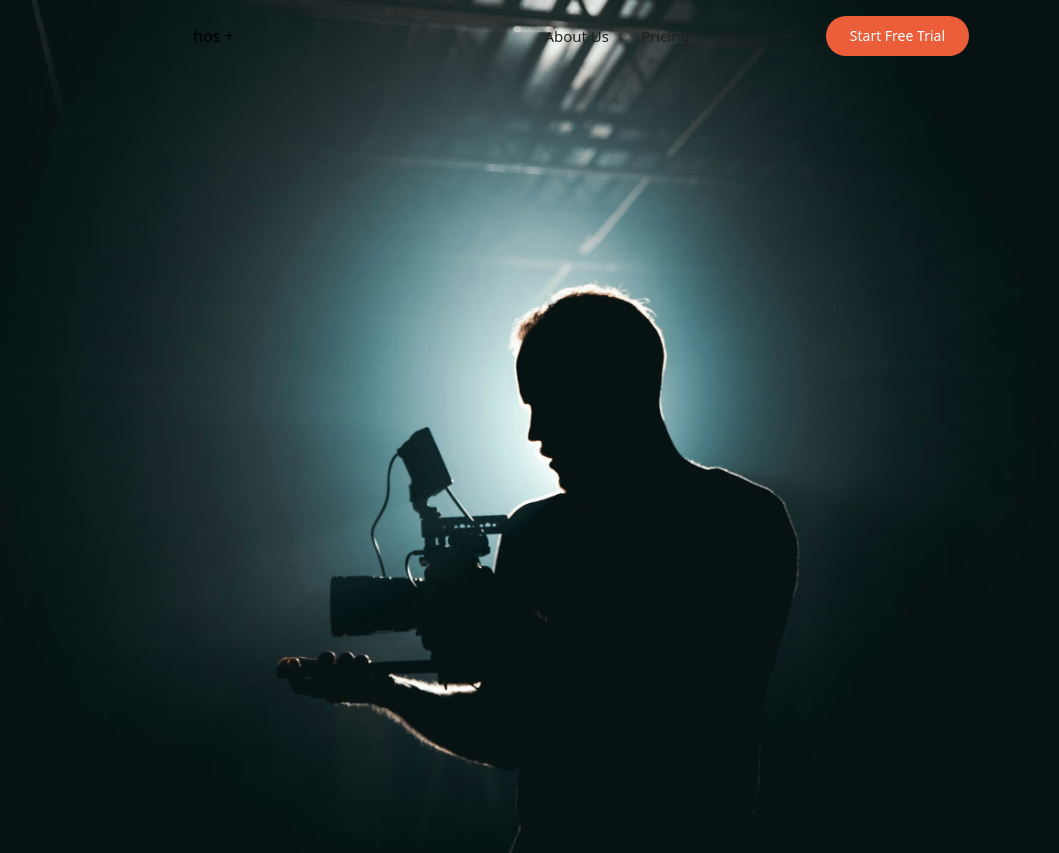
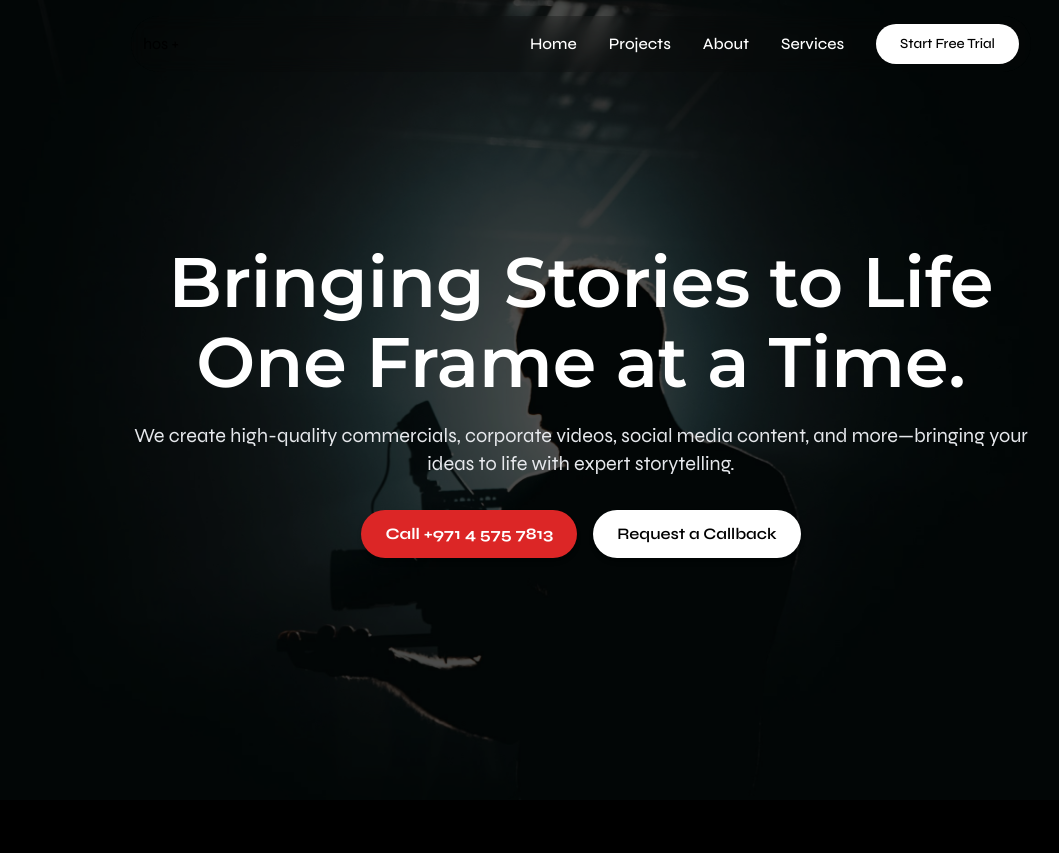
Before and after one commit to Tarun7746/project1, a React (Create React App) app: page / in a window 1280 px wide. Shown: the whole page, without its empty margins (59-1118 px from the left). After the commit the page ends 800 px from the top, so only its background shows below. Built offline with nearby package versions, Linux system fonts and the light colour scheme.

Commit message:
twetwetw

```diff
--- a/src/App.css
+++ b/src/App.css
@@ -1,8 +1,10 @@
+@import url("https://fonts.googleapis.com/css2?family=Syne:wght@400..800&display=swap");
+@import url("https://fonts.googleapis.com/css2?family=Montserrat:ital,wght@0,100..900;1,100..900&family=Syne:wght@400..800&display=swap");
 :root {
   --background: #ffffff;
   --foreground: #171717;
-  --primary-color: #ec5e3a;
-  --primary-hover: #eb4b23;
+  --primary-color: #dc2626;
+  --primary-hover: #b91c1c;
   --red: #e30a0a;
   --white: #fff;
   --black: #000000;
@@ -10,6 +12,8 @@
   --grey-text: #6b6b6b;
   --light-grey: #707070;
   --light-footer-grey: #d1d5dc;
+  --syne_font_family: "Syne", "Syne Placeholder", sans-serif;
+  --monseret_font: "Montserrat", sans-serif;
 }
 
 .primary_color_hover:hover {
@@ -21,4 +25,11 @@ button {
 }
 body {
   background-color: var(--black);
+  font-family: var(--syne_font_family);
 }
+.header_custnmStyle {
+  backdrop-filter: blur(9px);
+  background-color: rgba(13, 13, 13, 0.2);
+  border-radius: 44px;
+  opacity: 1;
+}
--- a/src/components/pages/Home.js
+++ b/src/components/pages/Home.js
@@ -1,14 +1,12 @@
 import React from "react";
 import Header from "../sections/Header";
-import heroImg from "../../Assets/heroSectionImg.avif";
+import HeroSection from "../sections/HeroSection";
 
 export default function Home() {
   return (
     <div>
       <Header />
-      <div className="heroSection">
-        <img src={heroImg} alt="heroImg"></img>
-      </div>
+      <HeroSection />
     </div>
   );
 }
--- a/src/components/sections/Header.js
+++ b/src/components/sections/Header.js
@@ -21,26 +21,37 @@ export default function Header() {
 
   const navigationItems = [
     {
-      href: "/about",
-      label: "About Us",
+      href: "/Home",
+      label: "Home",
       ariaLabel: "Learn more about our company",
     },
-    { href: "/pricing", label: "Pricing", ariaLabel: "View our pricing plans" },
+
     {
       href: "/blogs",
-      label: "Resources",
+      label: "Projects",
+      ariaLabel: "Access our resources and documentation",
+    },
+
+    {
+      href: "/blogs",
+      label: "About",
+      ariaLabel: "Access our resources and documentation",
+    },
+    {
+      href: "/blogs",
+      label: "Services",
       ariaLabel: "Access our resources and documentation",
     },
   ];
 
   return (
     <header
-      className={`fixed w-[100%] top-0 z-50 transition-all duration-300 `}
+      className={`fixed w-[100%] top-4 z-50 transition-all duration-300 `}
       role="banner"
       aria-label="Main navigation"
     >
-      <div className="container mx-auto lg: max-w-[800px]">
-        <div className="relative flex mx-auto items-center justify-between px-3 py-4 ">
+      <div className="container header_custnmStyle mx-auto lg: max-w-[900px]">
+        <div className="relative flex mx-auto items-center justify-between px-3 py-2 ">
           {/* Logo */}
           <div
             onClick={() => {
@@ -72,7 +83,7 @@ export default function Header() {
                 <li key={item.href}>
                   <Link
                     href={item.href}
-                    className="relative text-[var(--light-black)]  text-[15px] font-medium transition-all duration-300 primary_color_hover group"
+                    className="relative text-[var(--white)]  text-[16px] font-medium transition-all duration-300 primary_color_hover group"
                     aria-label={item.ariaLabel}
                   >
                     {item.label}
@@ -84,11 +95,10 @@ export default function Header() {
 
             <Link
               href="https://app.wowreviews.co/Sign-In"
-              className="relative inline-flex items-center justify-center px-6 py-2.5 text-sm font-medium text-white bg-[var(--primary-color)] rounded-full transition-all duration-300  transform hover:-translate-y-0.5 focus:outline-none"
+              className="relative inline-flex items-center justify-center px-6 py-2.5 text-sm font-medium text-[var(--black)] bg-[var(--white)] rounded-full transition-all duration-300 hover:bg-[var(--primary-color)] hover:text-[var(--white)]  transform hover:-translate-y-0.5 focus:outline-none"
               aria-label="Start your free trial today"
             >
               <span className="relative z-10">Start Free Trial</span>
-              <div className="absolute inset-0 rounded-full bg-[var(--primary-color)] opacity-0 transition-opacity duration-300 hover:opacity-100"></div>
             </Link>
           </nav>
 
--- /dev/null
+++ b/src/components/sections/HeroSection.js
@@ -0,0 +1,43 @@
+import React from "react";
+import heroImg from "../../Assets/heroSectionImg.avif";
+
+export default function HeroSection() {
+  return (
+    <section
+      className="relative h-screen w-full flex items-center justify-center text-white"
+      style={{
+        backgroundImage: `url(${heroImg})`,
+        backgroundSize: "cover",
+        backgroundPosition: "center",
+      }}
+    >
+      <div className="absolute inset-0 bg-black bg-opacity-70"></div>
+
+      <div className="relative z-10 text-center px-4 md:px-10 max-w-5xl ">
+        <h1
+          className="text-[40px] md:text-[50px] lg:text-[70px] font-semibold mb-5 leading-[50px] lg:leading-[80px] md:leading-[60px]  "
+          style={{ fontFamily: "var(--monseret_font)" }}
+        >
+          Bringing Stories to Life One Frame at a Time.
+        </h1>
+        <p className="text-lg md:text-xl text-gray-200 mb-8">
+          We create high-quality commercials, corporate videos, social media
+          content, and more—bringing your ideas to life with expert
+          storytelling.
+        </p>
+
+        <div className="flex flex-col sm:flex-row items-center justify-center gap-4">
+          <a
+            href="tel:+97145757813"
+            className="bg-[var(--primary-color)] hover:bg-[var(--primary-hover)] text-[var(--white)] font-bold py-3 px-6 rounded-full shadow-md transition-all duration-300 transform hover:-translate-y-0.5"
+          >
+            Call +971 4 575 7813
+          </a>
+          <button className="bg-[var(--white)] text-[var(--black)] font-semibold py-3 px-6 rounded-full shadow-md hover:bg-[var(--primary-hover)] hover:text-[var(--white)] transition-all duration-300 transform hover:-translate-y-0.5">
+            Request a Callback
+          </button>
+        </div>
+      </div>
+    </section>
+  );
+}
```
